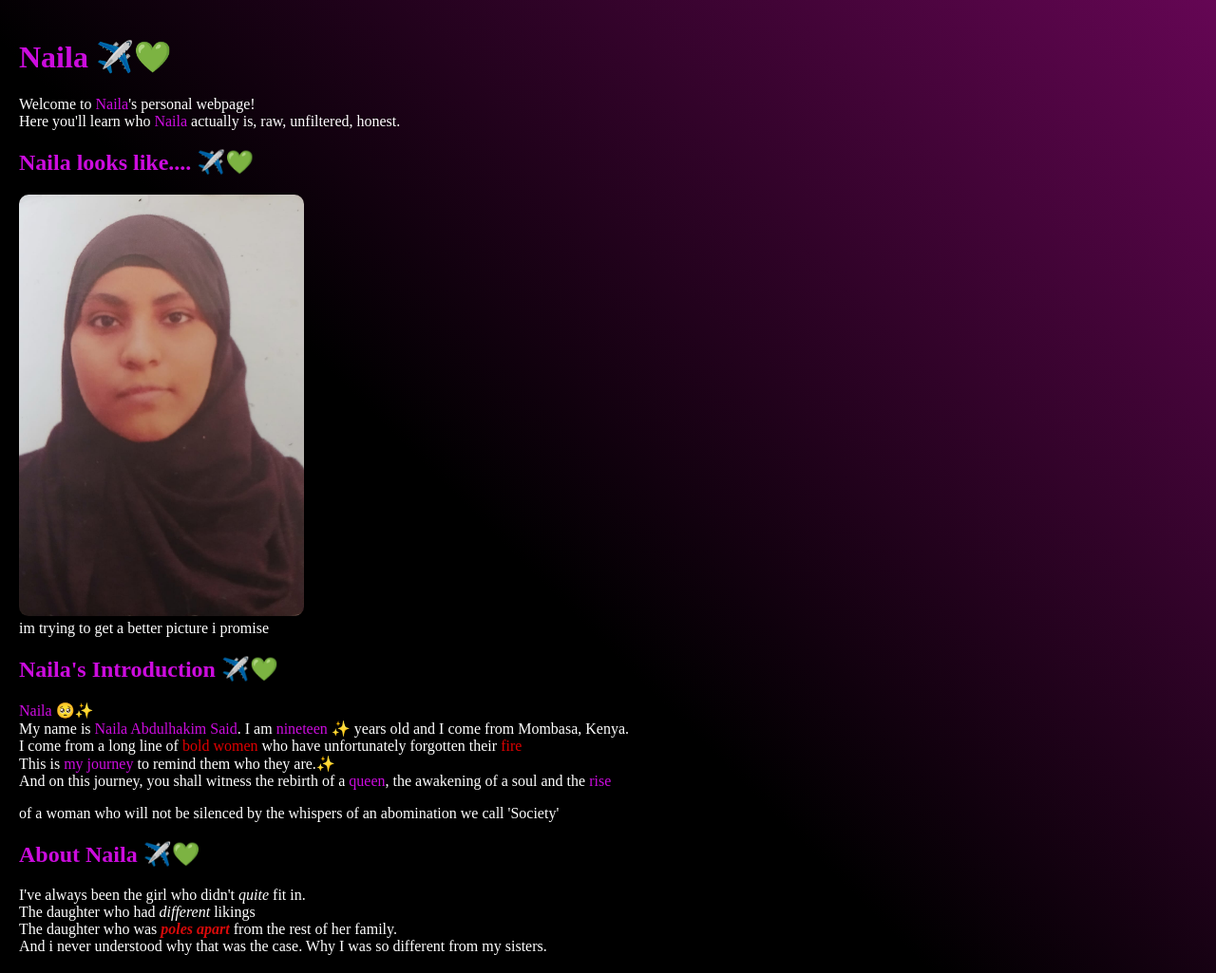
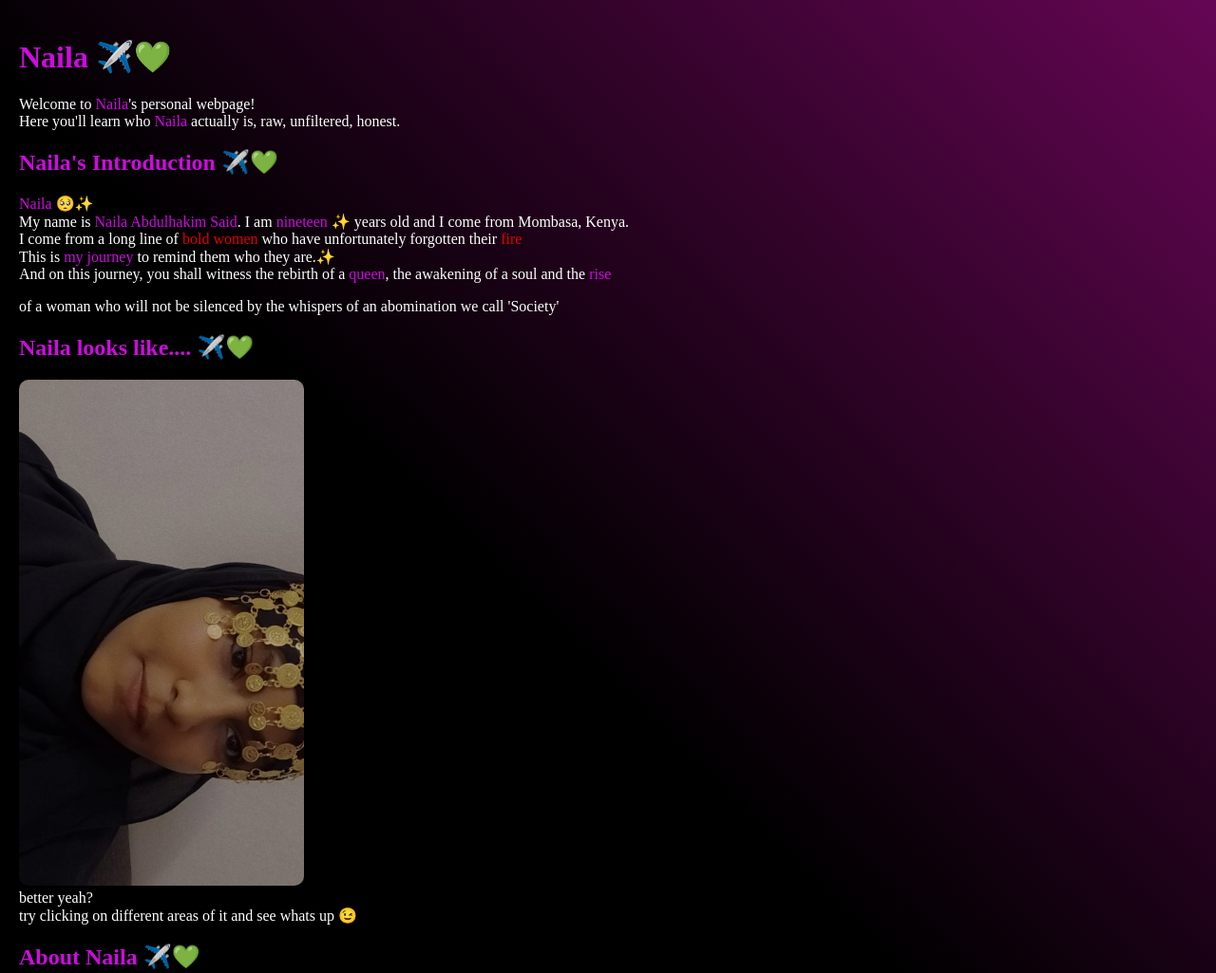
Before and after one commit to NailaGr223/my-story-website, a plain HTML site: page index.html in a window 1280 px wide. Shown: the top 1025 px of the page at 95% size. Drawn offline with Linux system fonts and the light colour scheme.

Commit message:
new Naila

```diff
--- a/index.html
+++ b/index.html
@@ -9,11 +9,6 @@
     <h1><span style="color: #cc0cde;" font-weight="bold">Naila</span> ✈️💚</h1>
     <p>Welcome to <span style="color: #cc0cde;" font-weight="bold">Naila</span>'s personal webpage! <br> Here you'll learn who <span style="color: #cc0cde;" font-weight="bold">Naila</span> actually is, raw, unfiltered, honest. </p>
 
-    <h2><span style="color: #cc0cde;" font-weight="bold">Naila looks like.... </span>✈️💚</h2>
-     <img src="/images/WhatsApp Image 2026-02-27 at 15.24.55.jpeg" alt="Naila's Picture" style="width: 300px; height: auto; border-radius: 10px;">
-     <br>  im trying to get a better picture i promise
-
-
     <h2> <span style="color: #cc0cde;" font-weight="bold">Naila's Introduction </span>✈️💚</h2>
     <p><span style="color: #cc0cde;" font-weight="bold">Naila 🥺✨ </span> <br>
        My name is <span style="color: #cc0cde;" font-weight="bold">Naila Abdulhakim Said</span>. I am <span style="color: #cc0cde;" font-weight="bold">nineteen ✨</span> years old and I come from Mombasa, Kenya. <br>
@@ -21,6 +16,21 @@
        This is <span style="color: #cc0cde;" font-weight="bold">my journey</span> to remind them who they are.✨ <br>
        And on this journey, you shall witness the rebirth of a <span style="color: #cc0cde;" font-weight="bold">queen</span>, the awakening of a soul and the <span style="color: #cc0cde;" font-weight="bold">rise</span>  <br>
     </p> of a woman who will not be silenced by the whispers of an abomination we call 'Society'
+
+
+    <h2><span style="color: #cc0cde;" font-weight="bold">Naila looks like.... </span>✈️💚</h2>
+     <img src="/images/59963739-074d-4545-b08c-2f27a788bd75.jpg" alt="Naila's Picture" style="width: 300px; height: auto; border-radius: 10px;">
+     <map name="nailaaa">
+        <area shape="rect" coords="0,0,150,150" alt="Face" href="#nailas-face">
+        <!-- to be continued -->
+
+     </map>
+
+     <br>  better yeah? <br>
+     try clicking on different areas of it and see whats up 😉
+
+
+
     <h2> <span style="color: #cc0cde;" font-weight="bold">About Naila </span>✈️💚</h2>
     <p>
         I've always been the girl who didn't <i>quite</i> fit in. <br>
```
Also changed, not shown: images/59963739-074d-4545-b08c-2f27a788bd75.jpg (added), images/WhatsApp Image 2026-02-27 at 15.24.55.jpeg (deleted).
